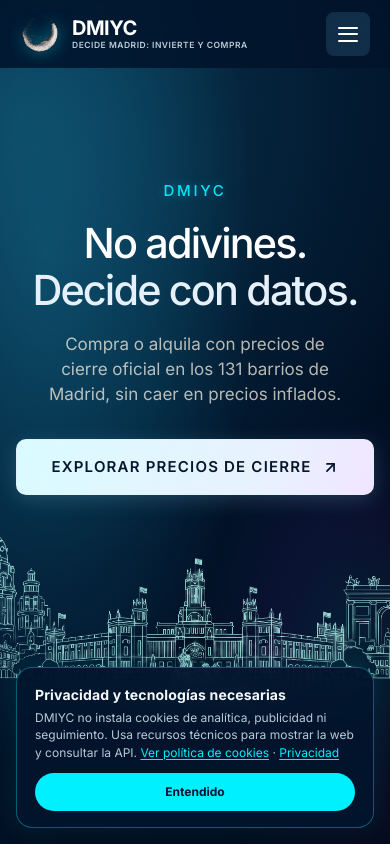
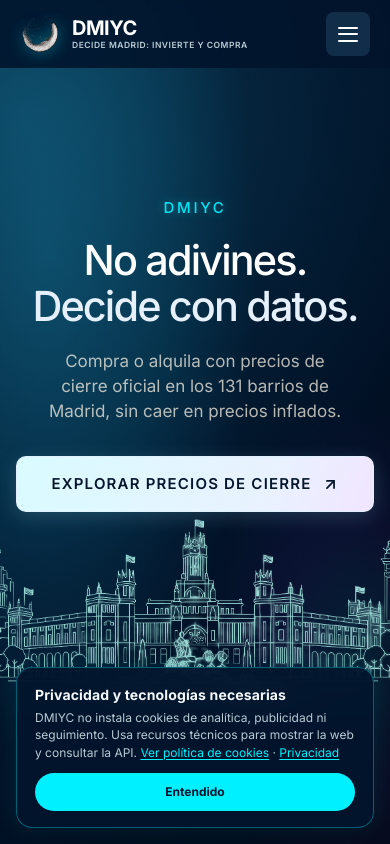
Before and after one commit to rodrigoapvigil/madrid-urban-intelligent, a Next.js app in the folder frontend/: page / in a window 390 px wide. Shown: the top 844 px of the page. Built offline with nearby package versions, Linux system fonts and the light colour scheme.

Commit message:
Refine mobile landing hero layout

```diff
--- a/frontend/components/MadridLanding.css
+++ b/frontend/components/MadridLanding.css
@@ -1789,3 +1789,15 @@ footer.auros-footer,
     font-size: clamp(42.5px, 5.25vw, 75px);
   }
 }
+/* Mobile hero refinement: lower the message and let the Madrid panorama lead. */
+@media (max-width: 650px) {
+  .mi-home .mi-hero__content {
+    padding-top: clamp(101px, 15vh, 136px);
+  }
+
+  .mi-home .mi-hero-artwork__canvas {
+    left: -62.5%;
+    width: 225%;
+    height: 62.5%;
+  }
+}
```
